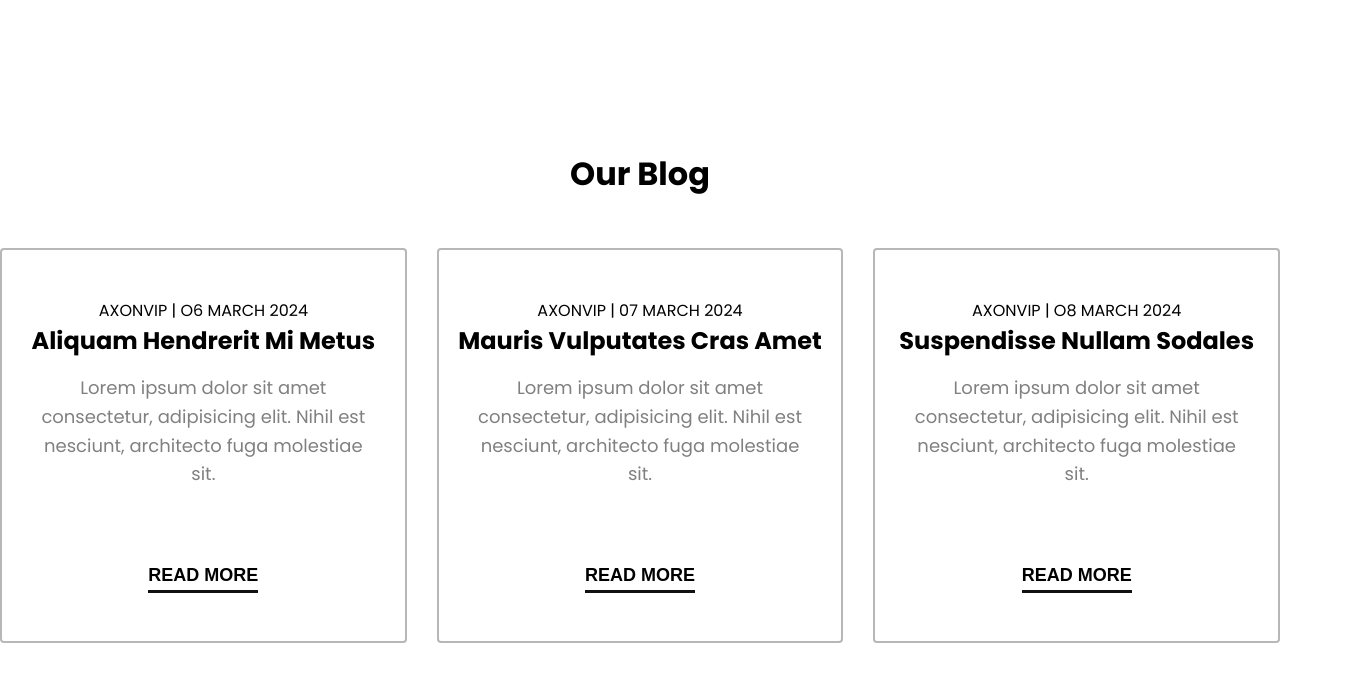
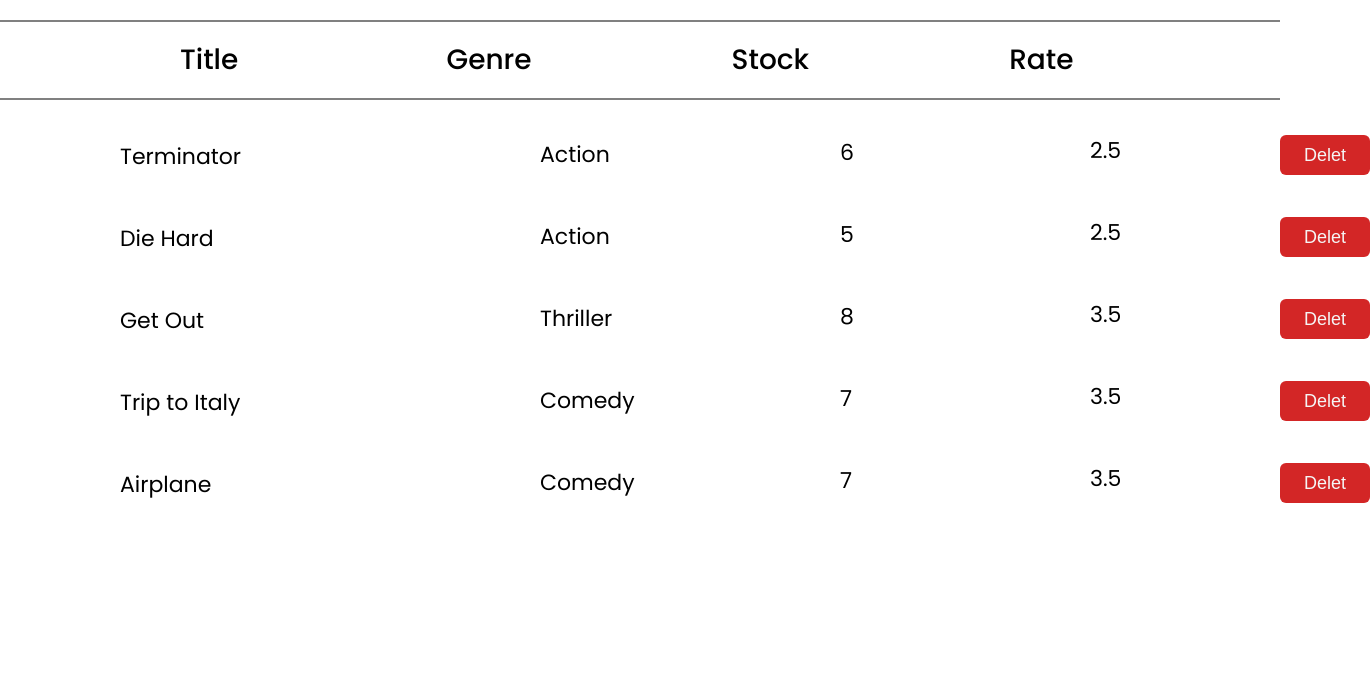
Before and after one commit to BrownEdgar/Reactive_react, a React (Vite) app: page / in a window 1280 px wide. Shown: the top 682 px of the page, 1370 px wide, since content can reach past the window. Built offline with nearby package versions, Linux system fonts and the light colour scheme.

Commit message:
HW React 2

```diff
--- a/src/Home Work/React/React 2/About.jsx
+++ b/src/Home Work/React/React 2/About.jsx
@@ -0,0 +1,87 @@
+import React, { useState } from 'react'
+import './About.scss'
+
+export default function About() {
+  const deletelist = () => {
+    const random = Math.round(Math.random() * data.length)
+    setData(data.toSpliced(random - 1, random))
+  }
+  const [data, setData] = useState([
+    {
+      id: 1,
+      title: "Terminator",
+      genre: "Action",
+      stock: 6,
+      rate: 2.5,
+    },
+    {
+      id: 2,
+      title: "Die Hard",
+      genre: "Action",
+      stock: 5,
+      rate: 2.5,
+    },
+    {
+      id: 3,
+      title: "Get Out",
+      genre: "Thriller",
+      stock: 8,
+      rate: 3.5,
+    },
+    {
+      id: 4,
+      title: "Trip to Italy",
+      genre: "Comedy",
+      stock: 7,
+      rate: 3.5,
+    },
+    {
+      id: 5,
+      title: "Airplane",
+      genre: "Comedy",
+      stock: 7,
+      rate: 3.5,
+    },
+
+
+  ])
+  return (
+    <div className='About'>
+      <div className='About__content'>
+        <div className='About__head'>
+          <ul className='About__ullist'>
+            <li className='About__list-one'>Title</li>
+            <li className='About__list'>Genre</li>
+            <li className='About__list'>Stock</li>
+            <li className='About__list'>Rate</li>
+          </ul>
+        </div>
+        {
+          data.map(elem => {
+            return (
+              <div key={elem.id}>
+                <button className='About__btn' onClick={deletelist}>Delet</button>
+
+                <ul className='About__ullist-body'>
+                  <li className='About__list-body'>{elem.title}</li>
+                </ul>
+
+                <ul className='About__ullist-bodytwo'>
+                  <li className='About__list-body'>{elem.genre}</li>
+                </ul>
+
+                <ul className='About__ullist-bodytree'>
+                  <li className='About__list-body'>{elem.stock}</li>
+                </ul>
+
+                <ul className='About__ullist-bodyfor'>
+                  <li className='About__list-body'>{elem.rate}</li>
+                </ul>
+              </div>
+            )
+          })
+        }
+      </div>
+    </div>
+  )
+}
--- /dev/null
+++ b/src/Home Work/React/React 2/About.scss
@@ -0,0 +1,88 @@
+.About{
+  &__ullist{
+    margin-top: 20px;
+    display: flex;
+    justify-content: center;
+    align-items: center;
+    list-style: none;
+    height: 80px  ;
+    border-top: 2px solid grey;
+    border-bottom: 2px solid grey;
+  }
+  &__list-one{
+    font-weight: 500;
+    font-size: 28px;
+    position: absolute;
+    left: -100px;
+    text-align: center;
+    margin-left: 280px;
+
+  }
+  &__list{
+    font-weight: 500;
+    font-size: 28px;
+    position: relative;
+    left: 20px;
+    text-align: center;
+    margin-left: 200px;
+  }
+  &__body{
+    border: 1px solid grey;
+  }
+  &__ullist-body{
+    list-style: none;
+    position: relative;
+    right: 130px;
+    font-size: 22px;
+    margin-bottom: -50px;
+  }
+  &__ullist-bodytwo{
+    width: 50px;
+    list-style: none;
+    font-size: 22px;
+    position: relative;
+    left: 290px;
+    top: 15px;
+    margin-bottom: -40px;
+  }
+  &__ullist-bodytree{
+    width: 50px;
+     list-style: none;
+    font-size: 22px;
+    position: relative;
+    left: 590px;
+    top: 20px;
+  }
+  &__ullist-bodyfor{
+     width: 50px;
+     list-style: none;
+     position: relative;
+     left: 840px;
+     bottom: 40px;
+    font-size: 22px;
+    top: -15px;
+
+  }
+  &__list-body{
+    margin-left: 250px;
+  }
+  &__list-bodytwo{
+    border: 1px solid black;
+    width: 50px;
+    margin-left: 200px;
+  }
+  &__btn{
+    position: relative;
+    top: 35px;
+    left: 1280px;
+    width: 90px;
+    height: 40px;
+    background-color: rgb(211, 38, 38);
+    color: whitesmoke;
+    border-radius: 6px;
+    font-size: 18px;
+    border: 0;
+    cursor: pointer;
+  }
+
+}
--- a/src/exampless/1/App.jsx
+++ b/src/exampless/1/App.jsx
@@ -1,63 +1,63 @@
-import React, { useState } from 'react'
-import './App.scss'
+// import React, { useState } from 'react'
+// import './App.scss'
 
-export default function App() {
-  const [data, setdata] = useState([
-    {
-      id: 1,
-      date: "O6 MARCH 2024",
-      title: "Aliquam Hendrerit Mi Metus",
-      body: "Lorem ipsum dolor sit amet consectetur, adipisicing elit. Nihil est nesciunt, architecto fuga molestiae sit.",
-      body2: "Lorem ipsum dolor sit amet consectetur, adipisicing elit. Odit enim officiis odio ut harum. Soluta, vitae fugit!"
-    },
-    {
-      id: 2,
-      date: "07 MARCH 2024",
-      title: "Mauris Vulputates Cras Amet",
-      body: "Lorem ipsum dolor sit amet consectetur, adipisicing elit. Nihil est nesciunt, architecto fuga molestiae sit.",
-      body2: "Lorem ipsum dolor sit amet consectetur, adipisicing elit. Odit enim officiis odio ut harum. Soluta, vitae fugit!"
-    },
-    {
-      id: 3,
-      date: "O8 MARCH 2024",
-      title: "Suspendisse Nullam Sodales",
-      body: "Lorem ipsum dolor sit amet consectetur, adipisicing elit. Nihil est nesciunt, architecto fuga molestiae sit.",
-      body2: "Lorem ipsum dolor sit amet consectetur, adipisicing elit. Odit enim officiis odio ut harum. Soluta, vitae fugit!"
-    }
-  ])
-  const [currentId, setCurrentId] = useState(null);
-  const [isOpen, setIsOpen] = useState(false);
+// export default function App() {
+//   const [data, setdata] = useState([
+//     {
+//       id: 1,
+//       date: "O6 MARCH 2024",
+//       title: "Aliquam Hendrerit Mi Metus",
+//       body: "Lorem ipsum dolor sit amet consectetur, adipisicing elit. Nihil est nesciunt, architecto fuga molestiae sit.",
+//       body2: "Lorem ipsum dolor sit amet consectetur, adipisicing elit. Odit enim officiis odio ut harum. Soluta, vitae fugit!"
+//     },
+//     {
+//       id: 2,
+//       date: "07 MARCH 2024",
+//       title: "Mauris Vulputates Cras Amet",
+//       body: "Lorem ipsum dolor sit amet consectetur, adipisicing elit. Nihil est nesciunt, architecto fuga molestiae sit.",
+//       body2: "Lorem ipsum dolor sit amet consectetur, adipisicing elit. Odit enim officiis odio ut harum. Soluta, vitae fugit!"
+//     },
+//     {
+//       id: 3,
+//       date: "O8 MARCH 2024",
+//       title: "Suspendisse Nullam Sodales",
+//       body: "Lorem ipsum dolor sit amet consectetur, adipisicing elit. Nihil est nesciunt, architecto fuga molestiae sit.",
+//       body2: "Lorem ipsum dolor sit amet consectetur, adipisicing elit. Odit enim officiis odio ut harum. Soluta, vitae fugit!"
+//     }
+//   ])
+//   const [currentId, setCurrentId] = useState(null);
+//   const [isOpen, setIsOpen] = useState(false);
 
-  const handleClick = (id) => {
-    if (currentId === id) {
-      setIsOpen(!isOpen);
-      return;
-    }
-    setIsOpen(true);
-    setCurrentId(id);
-  }
+//   const handleClick = (id) => {
+//     if (currentId === id) {
+//       setIsOpen(!isOpen);
+//       return;
+//     }
+//     setIsOpen(true);
+//     setCurrentId(id);
+//   }
 
-  return (
-    <div className='App'>
-      <h1 className='App__title'>Our Blog</h1>
-      <div className="App__content">
-        {data.map(elem => {
-          const classname = `App__extra ${((currentId === elem.id) && isOpen) ? 'App__extra-active' : ''}`;
-          return (
-            <div key={elem.id}>
-              <span>AXONVIP | {elem.date}</span>
-              <h2>{elem.title}</h2>
-              <p>{elem.body}</p>
-              <p className={classname}>{elem.body2}</p>
-              <button
-                className='App__btn'
-                onClick={() => handleClick(elem.id)}>Read more</button>
+//   return (
+//     <div className='App'>
+//       <h1 className='App__title'>Our Blog</h1>
+//       <div className="App__content">
+//         {data.map(elem => {
+//           const classname = `App__extra ${((currentId === elem.id) && isOpen) ? 'App__extra-active' : ''}`;
+//           return (
+//             <div key={elem.id}>
+//               <span>AXONVIP | {elem.date}</span>
+//               <h2>{elem.title}</h2>
+//               <p>{elem.body}</p>
+//               <p className={classname}>{elem.body2}</p>
+//               <button
+//                 className='App__btn'
+//                 onClick={() => handleClick(elem.id)}>Read more</button>
 
-            </div>
-          )
-        })}
-      </div>
+//             </div>
+//           )
+//         })}
+//       </div>
 
-    </div>
-  )
-}
+//     </div>
+//   )
+// }
--- a/src/main.jsx
+++ b/src/main.jsx
@@ -1,6 +1,6 @@
 import React from 'react'
 import ReactDOM from 'react-dom/client'
-import App from './exampless/1/App'
+import App from './Home Work/React/React 2/About'
 import './index.css'
 
 ReactDOM.createRoot(document.getElementById('root')).render(
```
Also changed, not shown: src/Home Work/React/React 2/About.css (deleted).
